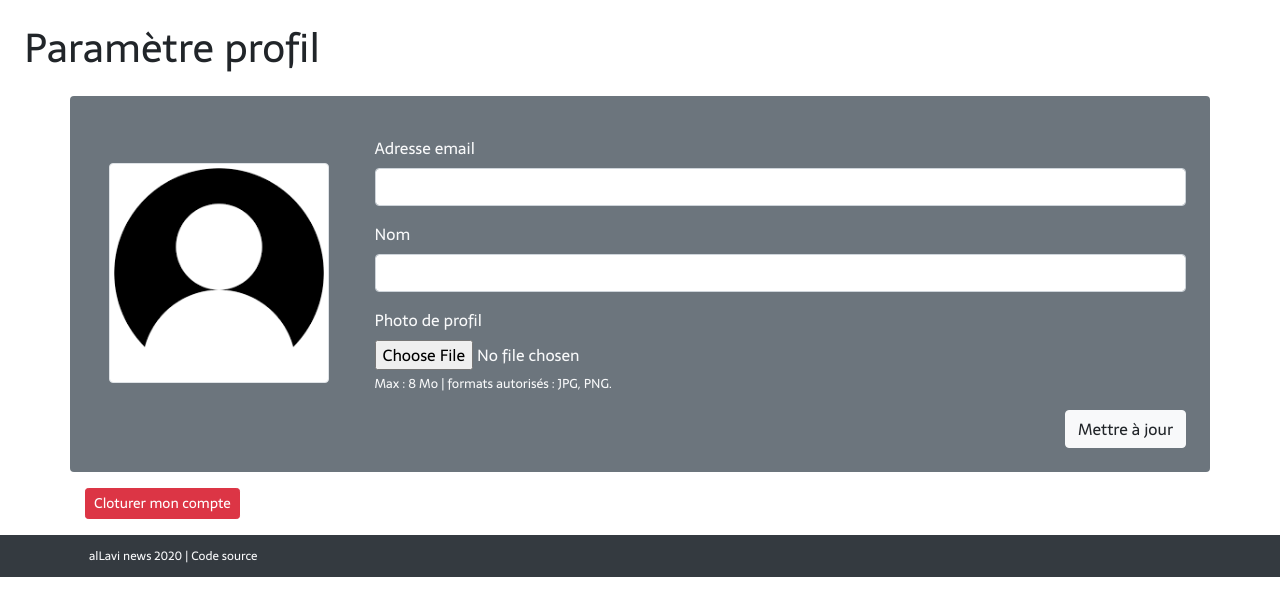
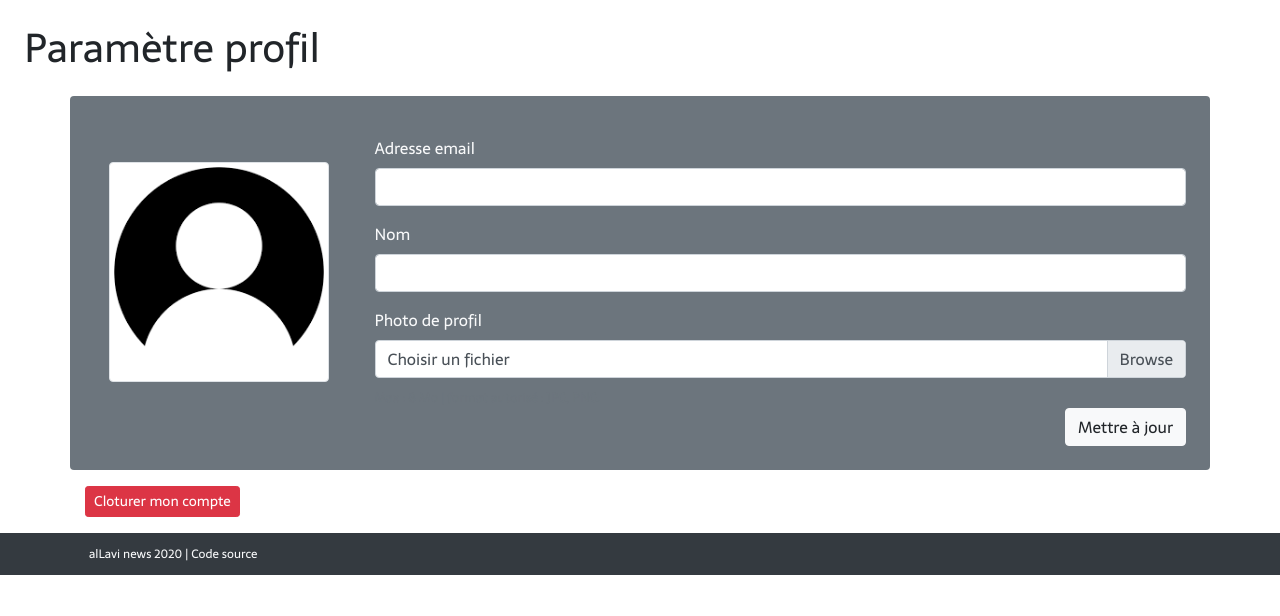
Before and after one commit to alexlabuz/alvnews, a PHP site: template src/view/updateUser.html.twig in a window 1280 px wide. Shown: the part 56-672 px from the top of the page. Run offline with PHP 8.4, Linux system fonts and the light colour scheme; the template is opened without the code that fills it, so the values that code supplies are empty; some libraries are stand-ins or nearby versions.

Commit message:
Quelques améliorations

```diff
--- a/src/controller/articleController.php
+++ b/src/controller/articleController.php
@@ -71,8 +71,8 @@ function editorController($twig, $db){
 			$image = $unArticle["image"];
 		}
 
-		// Vérifie si les champ ont était remplie
-		if($titre != null && $idTheme != null && !$error){
+		// Vérifie si les champ ont était remplie et si il n'y a pas de code javascript sur la page
+		if($titre != null && $idTheme != null && !$error && !strrpos(strtolower($contenu), "<script")){
 
 			// Vérifie si un fichier à était envoyé
 			if($unArticle == null){
--- a/src/view/article.html.twig
+++ b/src/view/article.html.twig
@@ -67,9 +67,9 @@
 </nav>
 
 <!--DESCRIPTION-->
-<div class="bg-light text-secondary p-3">
+<div class="bg-light text-dark p-3">
 	<div class="container">
-		<h3 class="mt-2">{{article.description}}</h3>
+		<h3 class="mt-2 font-weight-bold">{{article.description}}</h3>
 	</div>
 </div>
 
--- a/src/view/home.html.twig
+++ b/src/view/home.html.twig
@@ -63,7 +63,7 @@
 <div class="row row-cols-1 row-cols-lg-2 list-article mb-3">
 {% for a in article %}
 <a href="?page=article&id={{a.id}}">
-<div class="card m-2">
+<div class="card m-2 overflow-hidden">
 	<div class="row no-gutters">
     	<div class="col-md-4">
 			{% if a.image != null %}
--- a/src/view/profil.html.twig
+++ b/src/view/profil.html.twig
@@ -45,7 +45,7 @@
     		<span class="navbar-toggler-icon"></span>
   		</button>
 		<div class="collapse navbar-collapse" id="navbarProfil">
-			<a href="?page=updateUser" class="nav-item nav-link text-light">Modifier profil</a>
+			<a href="?page=updateUser" class="nav-item nav-link text-light">Paramètre profil</a>
 			<a href="?page=updatePassword" class="nav-item nav-link text-light">Modifier mot de passe</a>
 			{% if user.role >= 2 %}
 			<a href="?page=editor" class="nav-item nav-link text-light">Rédiger un article</a>
--- a/src/view/theme.html.twig
+++ b/src/view/theme.html.twig
@@ -44,7 +44,7 @@
 	<div class="row row-cols-1 row-cols-lg-2 list-article mb-3">
 	{% for a in articles %}
 		<a href="?page=article&id={{a.id}}">
-		<div class="card m-2">
+		<div class="card m-2 overflow-hidden">
 			<div class="row no-gutters">
 				<div class="col-md-4">
 					{% if a.image != null %}
--- a/src/view/updateUser.html.twig
+++ b/src/view/updateUser.html.twig
@@ -1,5 +1,5 @@
 {% extends "base.html.twig" %}
-{% block title %}Mettre à jour le profil{{parent()}} {% endblock %}
+{% block title %}Paramètre profil{{parent()}} {% endblock %}
 
 {% block content %}
 <h1 class="m-4">Paramètre profil</h1>
@@ -40,11 +40,14 @@
 				<label for="nom">Nom</label>
 				<input type="text" class="form-control" id="nom" name="nom" maxlength="50" value="{{user.nom}}" required/>
 			</div>
-			<div class="form-group">
-				<label for="image">Photo de profil</label>
-				<input type="file" class="form-control-file" id="image" name="image"/>
-				<small>Max : 8 Mo | formats autorisés : JPG, PNG.</small>
+
+			<label for="image">Photo de profil</label>
+			<div class="custom-file">
+				<input type="file" class="custom-file-input" id="image" name="image" style="display:none;">
+				<label class="custom-file-label" for="image">Choisir un fichier</label>
 			</div>
+			<p class="m-0"><small class="text-muted">Max : 8 Mo | format autorisé : JPG, PNG.</small></p>
+
 		</div>
 
 	</div>
@@ -85,4 +88,13 @@
 </div>
 </div>
 
+{% block script %}
+<script>
+// Permet l'affichage du formulaire (file) pour l'image
+window.addEventListener("load",function(){
+	bsCustomFileInput.init();
+});
+</script>
 {% endblock %}
+
+{% endblock %}
```
